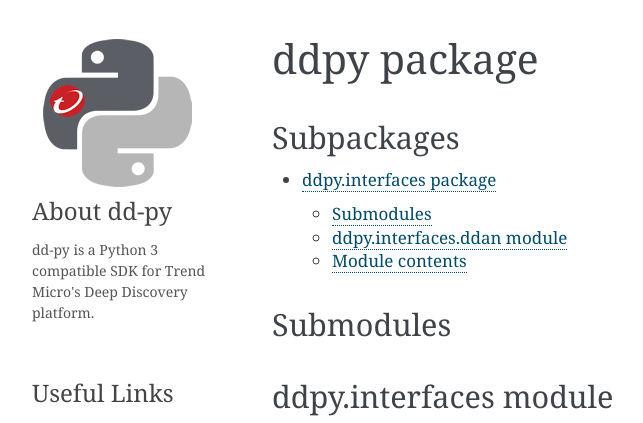
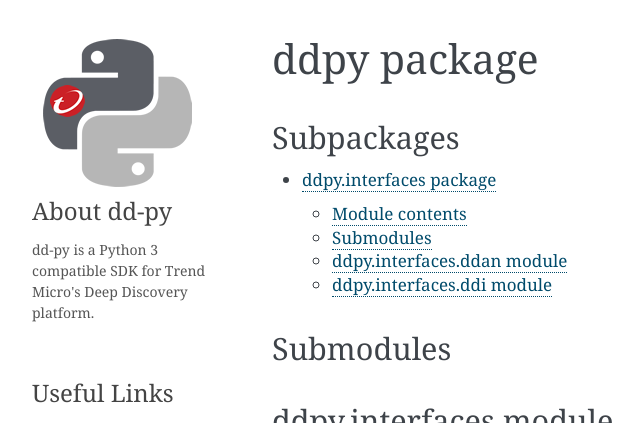
Before and after one commit to trend206/dd-py, a Sphinx documentation site: the page built from docs/source/ddpy.rst, in a window 1280 px wide, cut to the strip 0-423 px from the top of the page. Shown: the whole strip, without its empty margins (148-791 px from the left). Built offline with Sphinx 7.4.7, drawn with Linux system fonts in a browser that asks for light colours.

```diff
--- a/docs/source/ddpy.interfaces.rst
+++ b/docs/source/ddpy.interfaces.rst
@@ -1,5 +1,14 @@
 ddpy.interfaces package
 =======================
+
+Module contents
+---------------
+
+.. automodule:: ddpy.interfaces
+    :members:
+    :undoc-members:
+    :show-inheritance:
+
 
 Submodules
 ----------
@@ -12,11 +21,10 @@
     :undoc-members:
     :show-inheritance:
 
+ddpy.interfaces.ddi module
+---------------------------
 
-Module contents
----------------
-
-.. automodule:: ddpy.interfaces
+.. automodule:: ddpy.interfaces.ddi
     :members:
     :undoc-members:
     :show-inheritance:
```
Also changed, not shown: docs/source/ddpy.interfaces.ddi.rst (added, +13 -0 lines).
